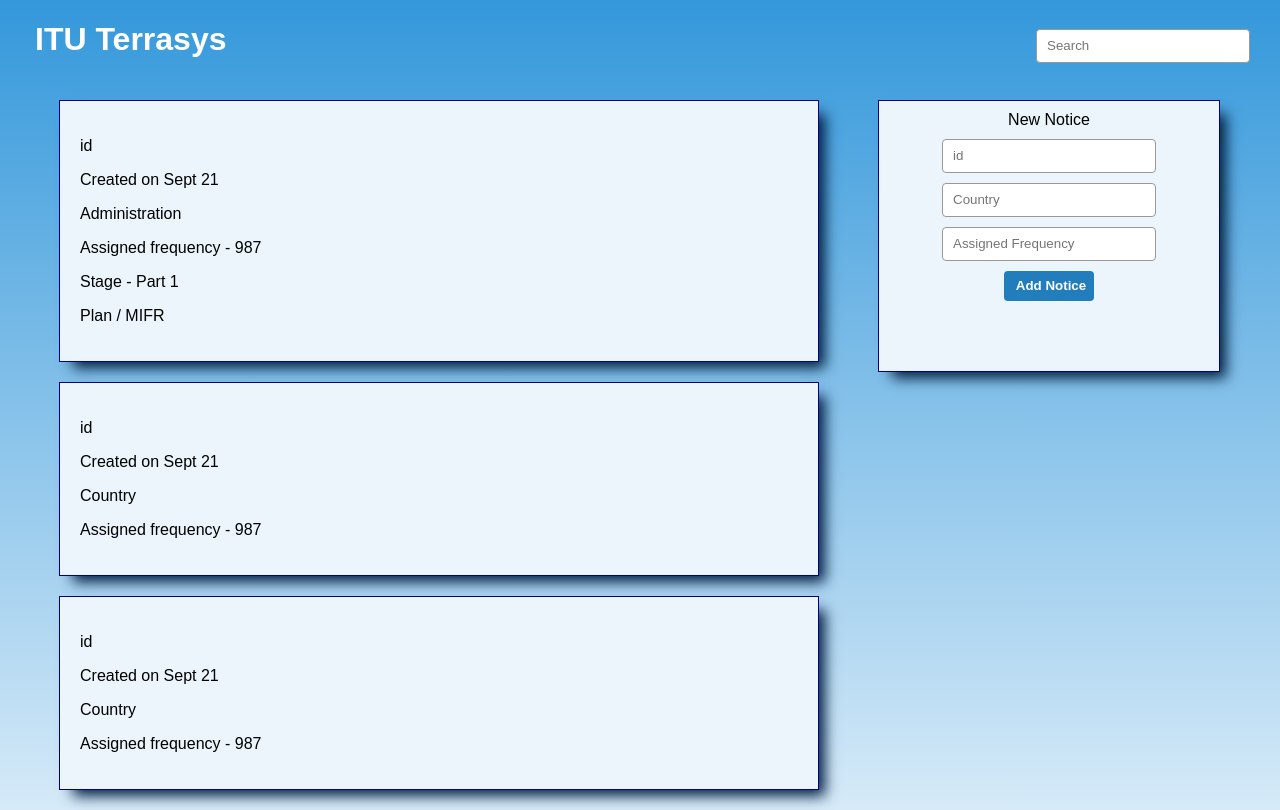
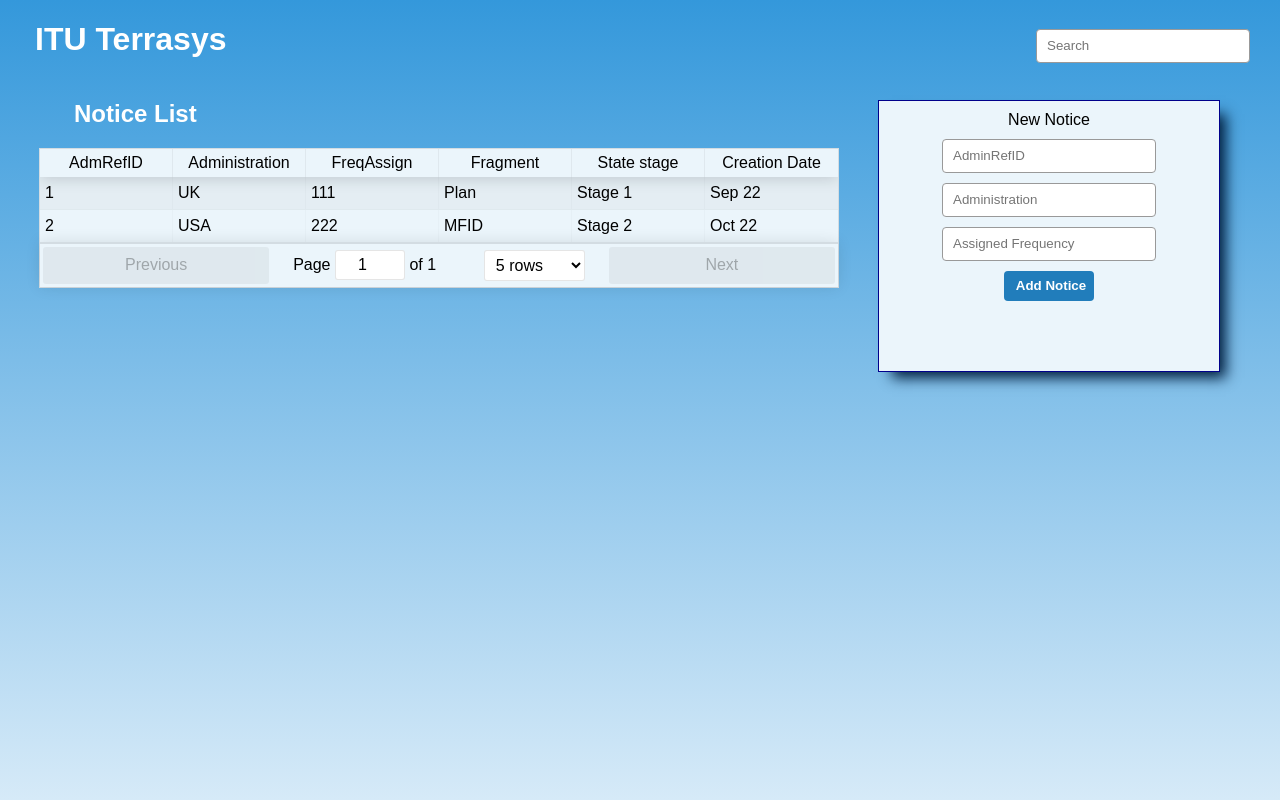
Before and after one commit to chinins/terrasys, a React (Create React App) app in the folder client/: page / in a window 1280 px wide. Built offline with nearby package versions, Linux system fonts and the light colour scheme.

Commit message:
add table for notices and update new notice

```diff
--- a/client/src/App.css
+++ b/client/src/App.css
@@ -8,7 +8,7 @@
   align-items: baseline;
 }
 
-h1 {
+h1, h2 {
   padding-left: 35px;
   color: white;
 }
@@ -36,6 +36,12 @@
   max-width: 800px;
   margin: 0 auto;
 }
+
+.NoticeTable {
+  background-color: #ebf5fb;
+  margin-top: 20px;
+}
+
 
 .NewNotice {
   background-color: #ebf5fb;
--- a/client/src/containers/Dashboard.js
+++ b/client/src/containers/Dashboard.js
@@ -1,34 +1,23 @@
 import React, { Component } from 'react';
 import NewNotice from './NewNotice';
+import noticeArray from '../mock-data/mock';
+import NoticeTable from './NoticeTable';
+import ReactTable from 'react-table';
+import "react-table/react-table.css";
+
+
 
 export default class Dashboard extends Component {
+
+
   render () {
+    const data = noticeArray;
+
     return (
       <div className="Dashboard">
         <div className="NoticeList">
-          <div className="Notice">
-            <p>id</p>
-            <p>Created on Sept 21</p>
-            <p>Administration</p>
-            <p>Assigned frequency - 987</p>
-            <p>Stage - Part 1</p>
-            <p>Plan / MIFR</p>
-
-          </div>
-
-          <div className="Notice">
-            <p>id</p>
-            <p>Created on Sept 21</p>
-            <p>Country</p>
-            <p>Assigned frequency - 987</p>
-          </div>
-          <div className="Notice">
-            <p>id</p>
-            <p>Created on Sept 21</p>
-            <p>Country</p>
-            <p>Assigned frequency - 987</p>
-          </div>
-
+          <h2>Notice List</h2>
+          <NoticeTable notices={data}></NoticeTable>
         </div>
 
         <NewNotice></NewNotice>
--- a/client/src/containers/NewNotice.js
+++ b/client/src/containers/NewNotice.js
@@ -1,13 +1,46 @@
 import React, { Component } from 'react';
 
 export default class NewNotice extends Component {
+  state = {
+    adminRefId: '',
+    administration: '',
+    freqAssigned: ''
+  }
+
+  handleIdChange = (e) => {
+    this.setState({
+      adminRefId: e.target.value
+    })
+  }
+
+  handleAdminChange = (e) => {
+    this.setState({
+      administration: e.target.value
+    })
+  }
+
+  handleFreqChange = (e) => {
+    this.setState({
+      freqAssigned: Number(e.target.value)
+    })
+  }
+
+  submitForm = (e) => {
+    e.preventDefault();
+    this.setState({
+      adminRefId: '',
+      administration: '',
+      freqAssigned: ''
+    })
+  }
+
   render () {
     return (
       <div className="NewNotice">New Notice
         <form className="new-notice-form">
-          <input type="text" placeholder="id"></input>
-          <input type="text" placeholder="Country"></input>
-          <input type="text" placeholder="Assigned Frequency"></input>
+          <input type="text" placeholder="AdminRefID" onChange={this.handleIdChange} value={this.state.adminRefId}></input>
+          <input type="text" placeholder="Administration" onChange={this.handleAdminChange} value={this.state.administration}></input>
+          <input type="text" placeholder="Assigned Frequency" onChange={this.handleFreqChange} value={this.state.freqAssigned}></input>
           <input type="submit" value="Add Notice"></input>
         </form>
       </div>
--- /dev/null
+++ b/client/src/containers/NoticeTable.js
@@ -0,0 +1,36 @@
+import React, { Component } from 'react';
+import ReactTable from 'react-table';
+import "react-table/react-table.css";
+
+export default class NoticeTable extends Component {
+
+  render() {
+
+    const columns = [{
+      Header: 'AdmRefID',
+      accessor: 'admRefId'
+    }, {
+      Header: 'Administration',
+      accessor: 'administration'
+    }, {
+      Header: 'FreqAssign',
+      accessor: 'freqAssigned'
+    }, {
+      Header: 'Fragment',
+      accessor: 'fragment',
+    }, {
+      Header: 'State stage',
+      accessor: 'stateStage'
+    }, {
+      Header: 'Creation Date',
+      accessor: 'date'
+    }]
+
+    return (
+      <ReactTable data={this.props.notices} columns={columns}
+        defaultPageSize={this.props.notices.length} className="-striped -highlight"
+        className="-striped -highlight NoticeTable"
+      />
+    )
+  }
+}
--- /dev/null
+++ b/client/src/mock-data/mock.js
@@ -0,0 +1,24 @@
+const noticeArray = [];
+
+const notice1 = {
+  admRefId: '1',
+  administration: 'UK',
+  freqAssigned: 111,
+  fragment: 'Plan',
+  stateStage: 'Stage 1',
+  date: 'Sep 22'
+}
+
+const notice2 = {
+  admRefId: '2',
+  administration: 'USA',
+  freqAssigned: 222,
+  fragment: 'MFID',
+  stateStage: 'Stage 2',
+  date: 'Oct 22'
+}
+
+noticeArray.push(notice1);
+noticeArray.push(notice2);
+
+module.exports = noticeArray;
```
Also changed, not shown: client/package.json (+9 -1 lines), client/src/components/NoticeDetails.js (added, +16 -0 lines), 2 other files (tests, documents, lock files or other folders).
